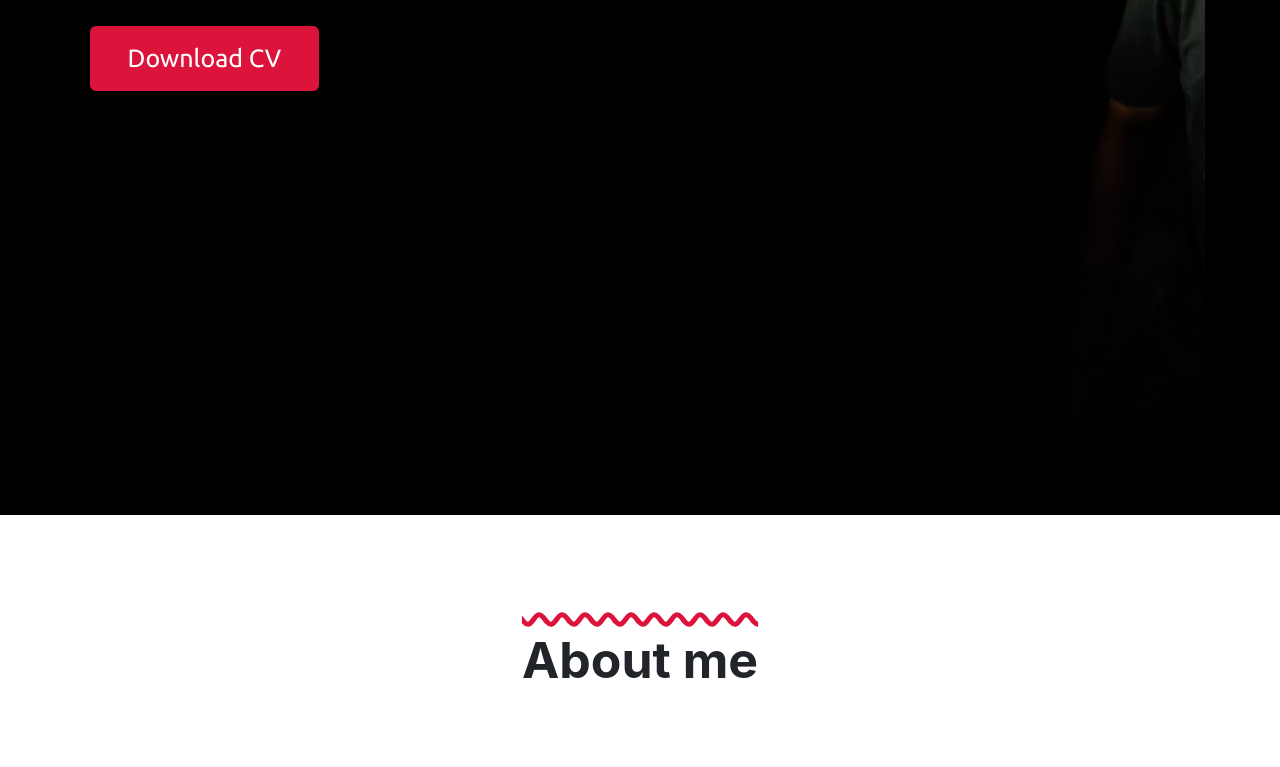
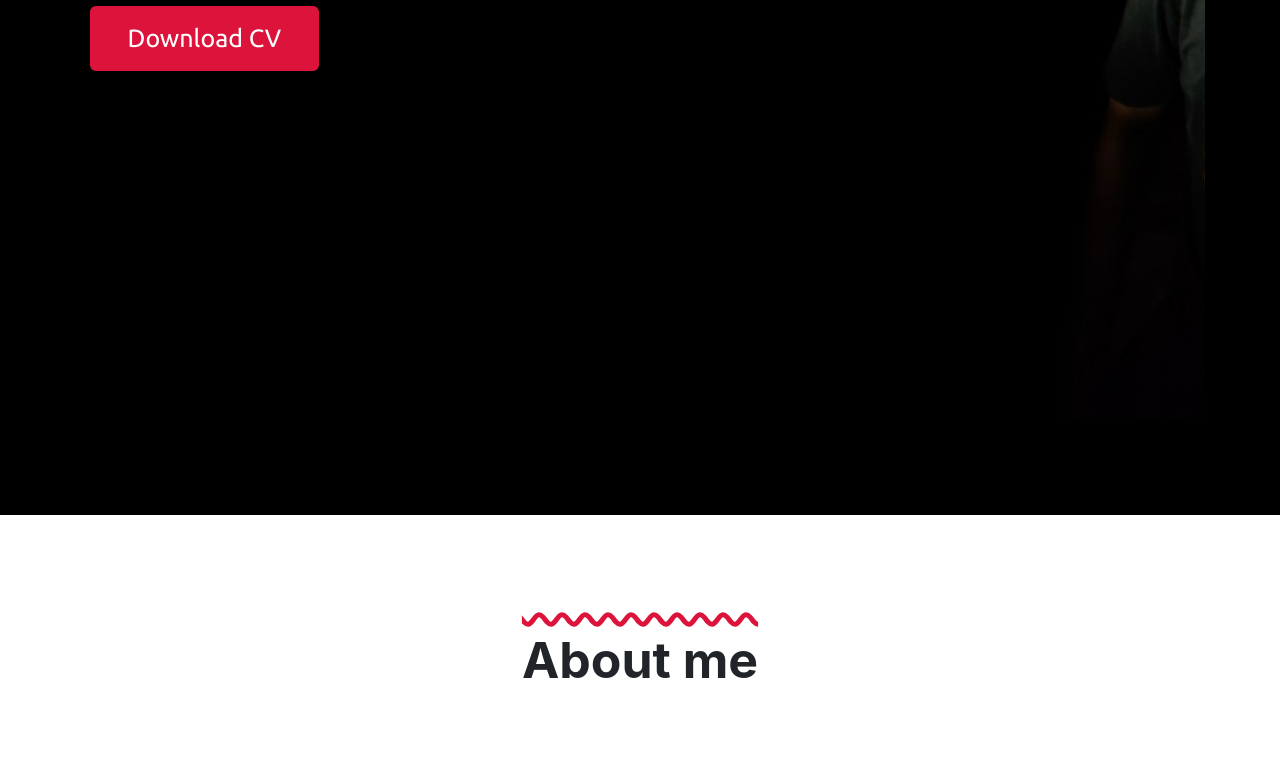
Before and after one commit to crystalkishore007/crystalkishore007.github.io, a website: page index.html in a window 1280 px wide. Shown: the part 474-1241 px from the top of the page. Drawn offline with nearby package versions, Linux system fonts and the light colour scheme; files whose address does not match are found by name.

Commit message:
Done done done

```diff
--- a/index.html
+++ b/index.html
@@ -76,13 +76,12 @@
   height: 100vh;
   background-repeat: no-repeat;
  background-origin: border-box;
- background-attachment: fixed;
 font-family: 'Ubuntu', sans-serif;
 }
 
 
 .base2{
-  padding-top:150px;
+  padding-top:130px;
 }
 
 .text-1{
```
